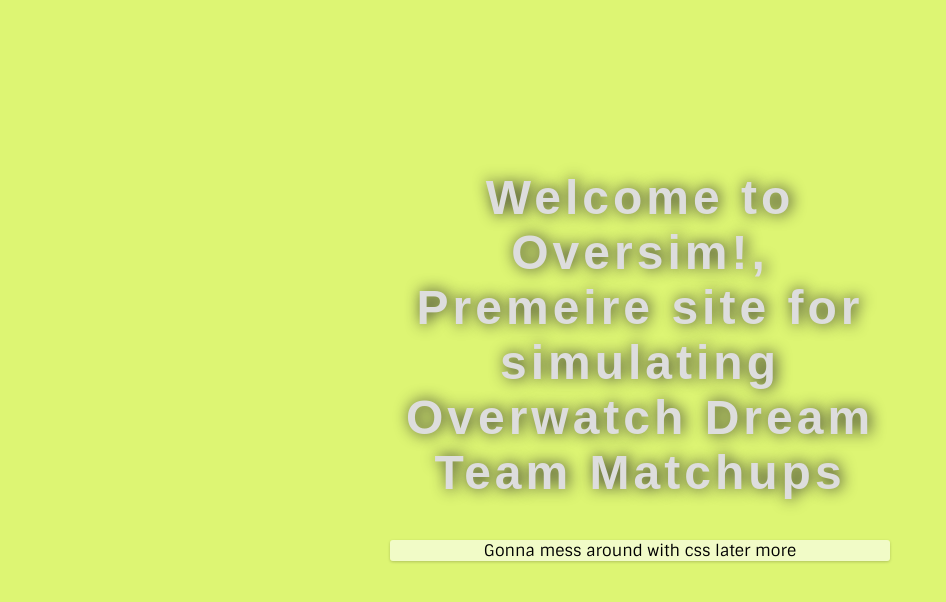
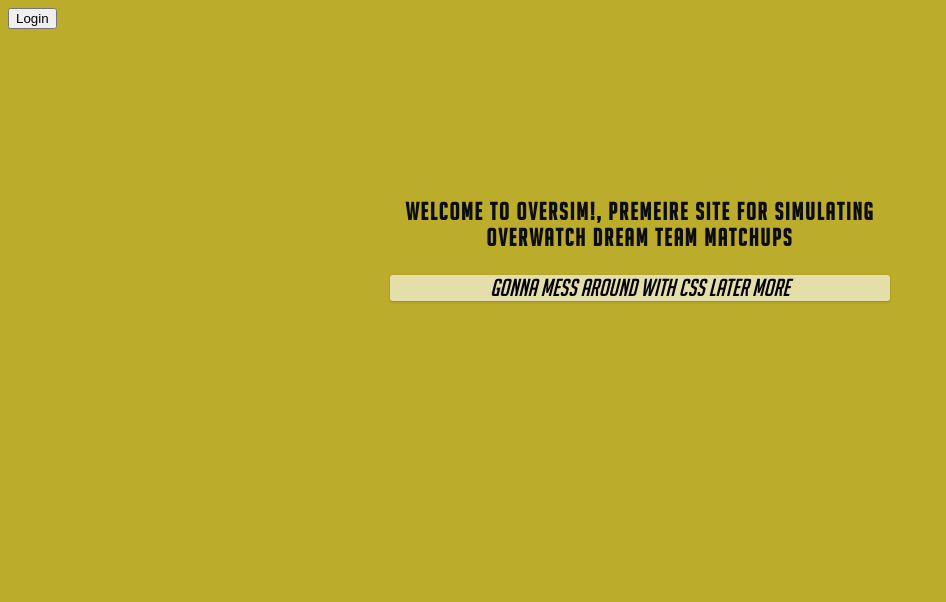
Before and after one commit to TheMoakMan/Oversim, a Flask app: page / in a window 1280 px wide. Shown: the top 602 px of the page, without its empty margins (0-946 px from the left). Run offline with Flask 2, Linux system fonts and the light colour scheme.

Commit message:
Working on figuring out redirects and button presses

```diff
--- a/templates/ovs.html
+++ b/templates/ovs.html
@@ -4,25 +4,26 @@
     <meta charset="utf-8">
     <title>{{title}}</title>
 
-    <link href='http://fonts.googleapis.com/css?family=Sintony:400,700'
-          rel='stylesheet' type='text/css'>
 
     <style type="text/css">
+     @font-face{font-family: BigNoodleTitling; src: url('big_noodle_titling.ttf');}
+     @font-face{font-family: BigNoodleTitlingOblique; src: url('big_noodle_titling_oblique.ttf');}
+
      body
       {
-        background-color:rgba(200, 240, 24, 0.603);
+        background-color:rgba(177, 160, 12, 0.87);
       }
 
-      h2
+      h1
       {
-        font-size:48px;
+        font-size:24px;
         margin-top:0;
-        font-family:Arial, sans-serif;
-        text-shadow:2px 0 15px #292929;
-        letter-spacing:4px;
+        font-family:BigNoodleTitling;
+        letter-spacing:2px;
         text-decoration:none;
-        color:#DDD;
+        color:rgb(12, 12, 12);
       }
+
 
       #banner
       {
@@ -37,18 +38,42 @@
 
       .lead
       {
+        font-size:24px;
+        font-style: oblique;
         background-color:rgba(255,255,255,0.6);
         border-radius:3px;
         box-shadow:rgba(0,0,0,0.2) 0 1px 3px;
-        font-family:Sintony, sans-serif;
+        font-family:BigNoodleTitling;
       }
+
+      .styled {
+       border: 0;
+       line-height: 2.5;
+       padding: 0 20px;
+       font-size: 1rem;
+       text-align: center;
+       color: #fff;
+       text-shadow: 1px 1px 1px #000;
+       border-radius: 10px;
+       background-color: rgba(220, 0, 0, 1);
+       background-image: linear-gradient(to top left,
+                                      rgba(0, 0, 0, .2),
+                                      rgba(0, 0, 0, .2) 30%,
+                                      rgba(0, 0, 0, 0));
+       box-shadow: inset 2px 2px 3px rgba(255, 255, 255, .6),
+                   inset -2px -2px 3px rgba(0, 0, 0, .6);
+      }
+
     </style>
 
-</head>
+    <button stype="button">Login
+    </button>
+
+  </head>
 
   <body>
     <div id="banner">
-      <h2>{{description}}</h2>
+      <h1>{{description}}</h2>
       <p class="lead">Gonna mess around with css later more</p>
     </div>
 
--- a/website.py
+++ b/website.py
@@ -15,7 +15,6 @@ def login_page():
     title = functions.site_title()
     desc = "Login fields to come, please stay tuned."
     return render_template('login.html', title = title, description = desc)
-
 
 @app.route('/teams')
 def teams_page():
```
Also changed, not shown: templates/big_noodle_titling.ttf (added), templates/big_noodle_titling_oblique.ttf (added), 1 other file.
